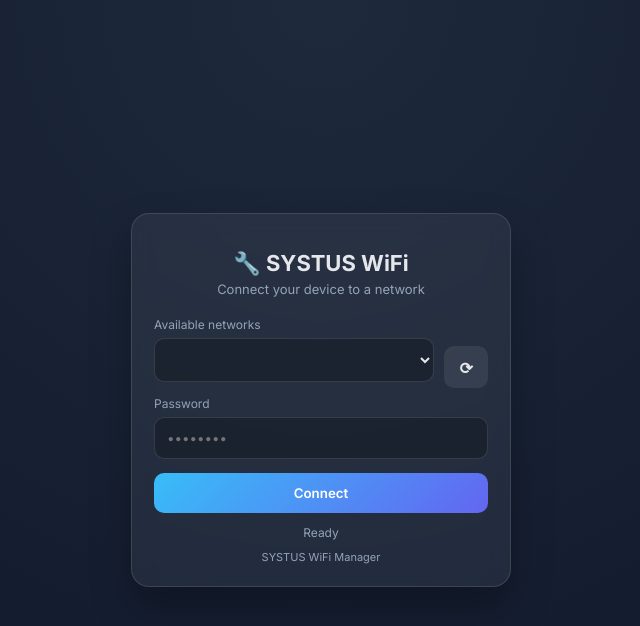
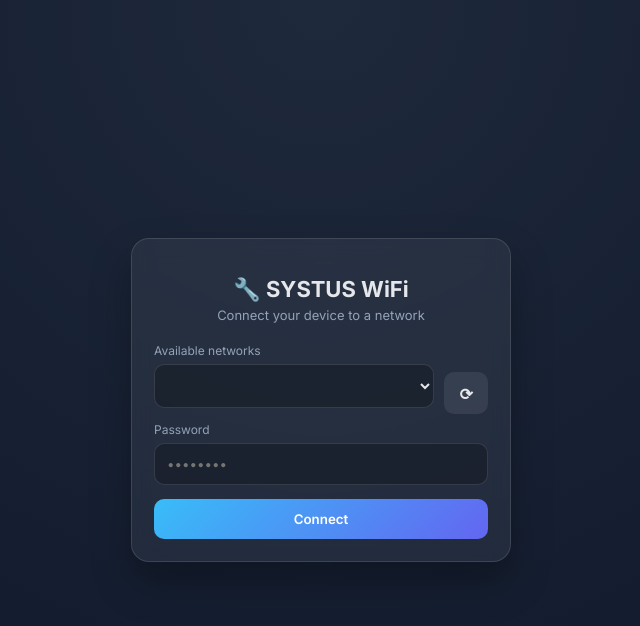
Before and after one commit to Faugnell/SYSTUS, a Flask app: page / in a window 1280 px wide. Shown: the top 626 px of the page, without its empty margins (319-959 px from the left). Run offline with Flask 3, Linux system fonts and the light colour scheme; lists and menus that the app fills with data are empty.

Commit message:
fix: remove status and footer elements from WiFi setup interface

```diff
--- a/src/systus/wifi/templates/index.html
+++ b/src/systus/wifi/templates/index.html
@@ -184,12 +184,6 @@
 
         </form>
 
-        <div class="status" id="status">Ready</div>
-
-        <div class="footer">
-            SYSTUS WiFi Manager
-        </div>
-
     </div>
 
 </div>
```
